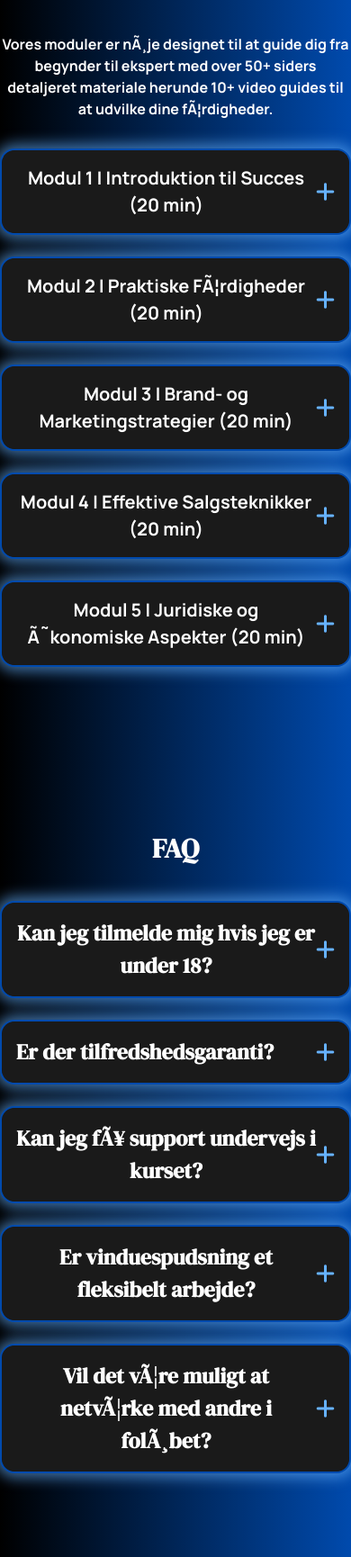
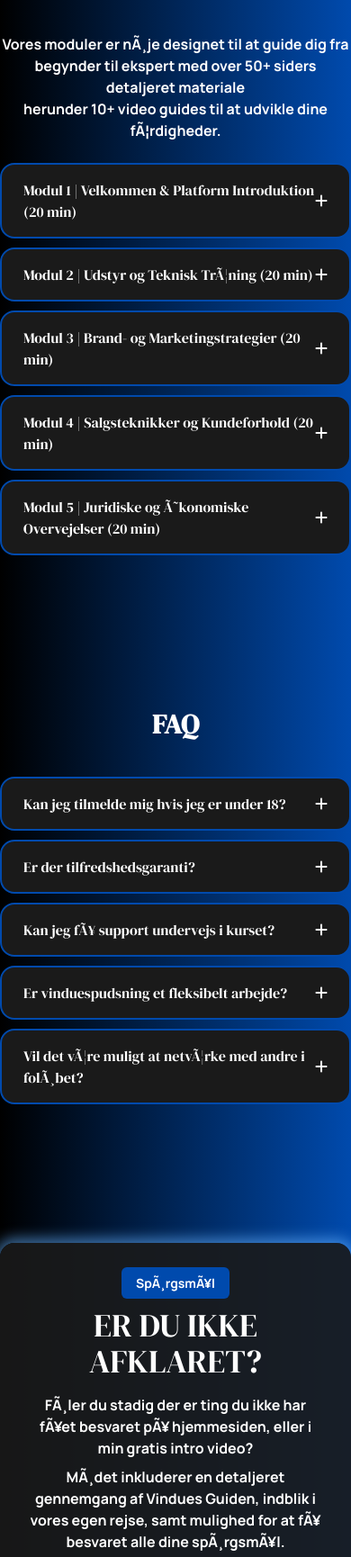
Before and after one commit to Ex1709/ex1709.github.io, a plain HTML site: page index.html in a window 390 px wide. Shown: the part 3891-5621 px from the top of the page at 90% size. Drawn offline with nearby package versions, Linux system fonts and the light colour scheme; a script that the page names is missing.

Commit message:
Update index.html

```diff
--- a/index.html
+++ b/index.html
@@ -206,72 +206,61 @@
             box-shadow: 0px 0px 15px 5px rgba(102, 178, 255, 0.6); /* Light blue glow */
         }
 
-        /* Accordion styling */
+        /* Accordion Styles */
         .accordion-container {
-            max-width: 800px; /* Limit the width of the accordion */
-            margin: 0 auto; /* Center the accordion */
-            font-family: 'Manrope', sans-serif; /* Use Manrope for module text */
-        }
-        .accordion-item {
-            background-color: #1a1a1a;
-            border: 2px solid #004aad;
-            border-radius: 1rem; /* More rounded corners */
-            margin-bottom: 1.5rem; /* Added space between accordion items */
-            box-shadow: 0px 0px 15px 5px rgba(102, 178, 255, 0.6); /* Light blue glow */
-        }
-        .accordion-title {
-            background-color: #1a1a1a;
-            color: white;
-            cursor: pointer;
-            padding: 1rem;
-            font-size: 1.25rem;
-            display: flex;
-            justify-content: space-between;
-            align-items: center;
-            border-radius: 1rem; /* Round corners */
-        }
-        .accordion-title:hover {
-            background-color: #004aad;
-        }
-        .accordion-content {
-            background-color: #1a1a1a; /* Keep the background color consistent */
-            color: white; /* White text */
-            padding: 1rem;
-            display: none;
-            border-radius: 0 0 1rem 1rem; /* Rounded corners for bottom part */
-            text-align: left;
-        }
-        .accordion-content.active {
-            display: block;
-        }
-        .accordion-icon {
-            color: #66b2ff;
-            font-size: 1.5rem;
-        }
-        .accordion-icon.active {
-            transform: rotate(45deg);
-        }
-
-        /* Add space between description and first dropdown */
-        .section-description {
-            margin-bottom: 2rem; /* Add space before the first accordion item */
-            max-width: 800px;
-            margin: 0 auto 2rem auto; /* Center the description text */
-            font-size: 1rem;
-            line-height: 1.5;
-        }
-
-        /* FAQ Section Styling */
-        .faq-section {
             max-width: 800px;
             margin: 0 auto;
             text-align: left;
         }
 
-        .faq-section .accordion-title {
-            font-family: 'DM Serif Display', serif;
-            font-size: 1.5rem;
-            color: white;
+        .accordion-item {
+            background-color: #1a1a1a;
+            border: 2px solid #004aad;
+            border-radius: 1rem;
+            margin-bottom: 10px;
+        }
+
+        .accordion-title {
+            padding: 1rem 1.5rem;
+            cursor: pointer;
+            font-family: 'DM Serif Display', serif; /* Apply DM Serif Display font */
+            font-weight: 500;
+            display: flex;
+            justify-content: space-between;
+            align-items: center;
+            transition: background-color 0.3s ease;
+        }
+
+        .accordion-title:hover {
+            background-color: #1a1a1a; /* No color change on hover */
+        }
+
+        .accordion-content {
+            padding: 0 1.5rem 1rem;
+            display: none;
+            font-family: 'Manrope', sans-serif; /* Apply Manrope font */
+            font-weight: 700;
+            font-size: 1rem;
+            color: white; /* Ensure white text in the dropdown content */
+            background-color: #1a1a1a; /* Dimmed black background for the dropdown content */
+            border-radius: 1rem; /* Rounded corners for the dropdown content */
+        }
+
+        .accordion-content.active {
+            display: block;
+        }
+
+        .accordion-icon {
+            transition: transform 0.3s ease;
+        }
+
+        .accordion-icon.active {
+            transform: rotate(45deg);
+        }
+
+        /* Glow Blue */
+        .glow-blue {
+            box-shadow: 0px 0px 15px 5px rgba(102, 178, 255, 0.6); /* Light blue glow */
         }
     </style>
 </head>
@@ -367,7 +356,7 @@
 
     <!-- New Dimmed Black Segment with Glow -->
     <section class="bg-gradient-to-r from-black to-[#004aad] text-white py-16">
-        <div class="dimmed-card">
+        <div class="dimmed-card glow-blue">
             <span class="bg-[#004aad] text-white px-4 py-2 rounded-md text-sm font-semibold">Vi garanterer succes</span>
             <h2 class="highlight-text text-4xl mt-4">Du er garanteret <span class="text-[#66b2ff]">minimum 10 kunder</span> indenfor de første 30 dage</h2>
             <p class="mt-4">Får du tilladelse til at tage part i Vindues Guiden, så kan vi garanterer dig <span class="font-bold">MINIMUM</span> 10 betalende kunder, hvilket svare til en omsætning på 2000 - 5000 kr.</p>
@@ -377,16 +366,14 @@
     </section>
 
     <!-- Accordion Section for Modules -->
-    <section class="text-center py-20">
+    <section class="faq-section text-center py-20">
         <h2 class="highlight-text text-3xl font-bold mb-10">Trin-for-Trin Moduler til Succes</h2>
-        <p class="section-description">
-            Vores moduler er nøje designet til at guide dig fra begynder til ekspert med over 50+ siders
-            detaljeret materiale herunde 10+ video guides til at udvilke dine færdigheder.
-        </p>
-        <div class="accordion-container">
+        <p>Vores moduler er nøje designet til at guide dig fra begynder til ekspert med over 50+ siders detaljeret materiale</p>
+        <p>herunder 10+ video guides til at udvikle dine færdigheder.</p>
+        <div class="accordion-container mt-6">
             <div class="accordion-item">
                 <div class="accordion-title" onclick="toggleAccordion(this)">
-                    Modul 1 | Introduktion til Succes (20 min)
+                    Modul 1 | Velkommen & Platform Introduktion (20 min)
                     <i class="fas fa-plus accordion-icon"></i>
                 </div>
                 <div class="accordion-content">
@@ -395,7 +382,7 @@
             </div>
             <div class="accordion-item">
                 <div class="accordion-title" onclick="toggleAccordion(this)">
-                    Modul 2 | Praktiske Færdigheder (20 min)
+                    Modul 2 | Udstyr og Teknisk Træning (20 min)
                     <i class="fas fa-plus accordion-icon"></i>
                 </div>
                 <div class="accordion-content">
@@ -413,7 +400,7 @@
             </div>
             <div class="accordion-item">
                 <div class="accordion-title" onclick="toggleAccordion(this)">
-                    Modul 4 | Effektive Salgsteknikker (20 min)
+                    Modul 4 | Salgsteknikker og Kundeforhold (20 min)
                     <i class="fas fa-plus accordion-icon"></i>
                 </div>
                 <div class="accordion-content">
@@ -422,7 +409,7 @@
             </div>
             <div class="accordion-item">
                 <div class="accordion-title" onclick="toggleAccordion(this)">
-                    Modul 5 | Juridiske og Økonomiske Aspekter (20 min)
+                    Modul 5 | Juridiske og Økonomiske Overvejelser (20 min)
                     <i class="fas fa-plus accordion-icon"></i>
                 </div>
                 <div class="accordion-content">
@@ -432,7 +419,7 @@
         </div>
     </section>
 
-    <!-- FAQ Section (directly under the accordion section) -->
+    <!-- FAQ Section -->
     <section class="faq-section text-center py-20">
         <h2 class="highlight-text text-3xl font-bold mb-10">FAQ</h2>
         <div class="accordion-container">
@@ -484,14 +471,14 @@
         </div>
     </section>
 
-    <!-- Final Call-to-Action Section -->
+    <!-- New Section with Glow and Blue Border -->
     <section class="bg-gradient-to-r from-black to-[#004aad] text-white py-16">
-        <div class="dimmed-card">
+        <div class="dimmed-card glow-blue">
             <span class="bg-[#004aad] text-white px-4 py-2 rounded-md text-sm font-semibold">Spørgsmål</span>
-            <h2 class="highlight-text text-4xl mt-4">Er du ikke afklaret?</h2>
-            <p class="mt-4">Er der stadig spørgsmål, du ikke har fået besvaret på vores hjemmeside eller i min gratis introvideo?</p>
+            <h2 class="highlight-text text-4xl mt-4">ER DU IKKE AFKLARET?</h2>
+            <p class="mt-4">Føler du stadig der er ting du ikke har fået besvaret på hjemmesiden, eller i min gratis intro video?</p>
             <p class="mt-2">Mødet inkluderer en detaljeret gennemgang af Vindues Guiden, indblik i vores egen rejse, samt mulighed for at få besvaret alle dine spørgsmål.</p>
-            <p class="mt-2">Vælg det tidspunkt, der passer dig bedst.</p>
+            <p class="mt-2">Vælg det tidspunkt, der passer dig bedst</p>
             <a href="#" class="bg-[#004aad] text-white px-8 py-4 text-lg font-bold rounded-md mt-6 inline-block custom-shadow hover:bg-[#66b2ff]" onclick="openModal()">Ansøg nu</a>
         </div>
     </section>
@@ -523,9 +510,15 @@
         function toggleAccordion(element) {
             const content = element.nextElementSibling;
             const icon = element.querySelector('.accordion-icon');
-
-            content.classList.toggle('active');
-            icon.classList.toggle('active');
+            if (content.classList.contains('active')) {
+                content.classList.remove('active');
+                icon.classList.remove('active');
+            } else {
+                document.querySelectorAll('.accordion-content').forEach(content => content.classList.remove('active'));
+                document.querySelectorAll('.accordion-icon').forEach(icon => icon.classList.remove('active'));
+                content.classList.add('active');
+                icon.classList.add('active');
+            }
         }
     </script>
 </body>
```
